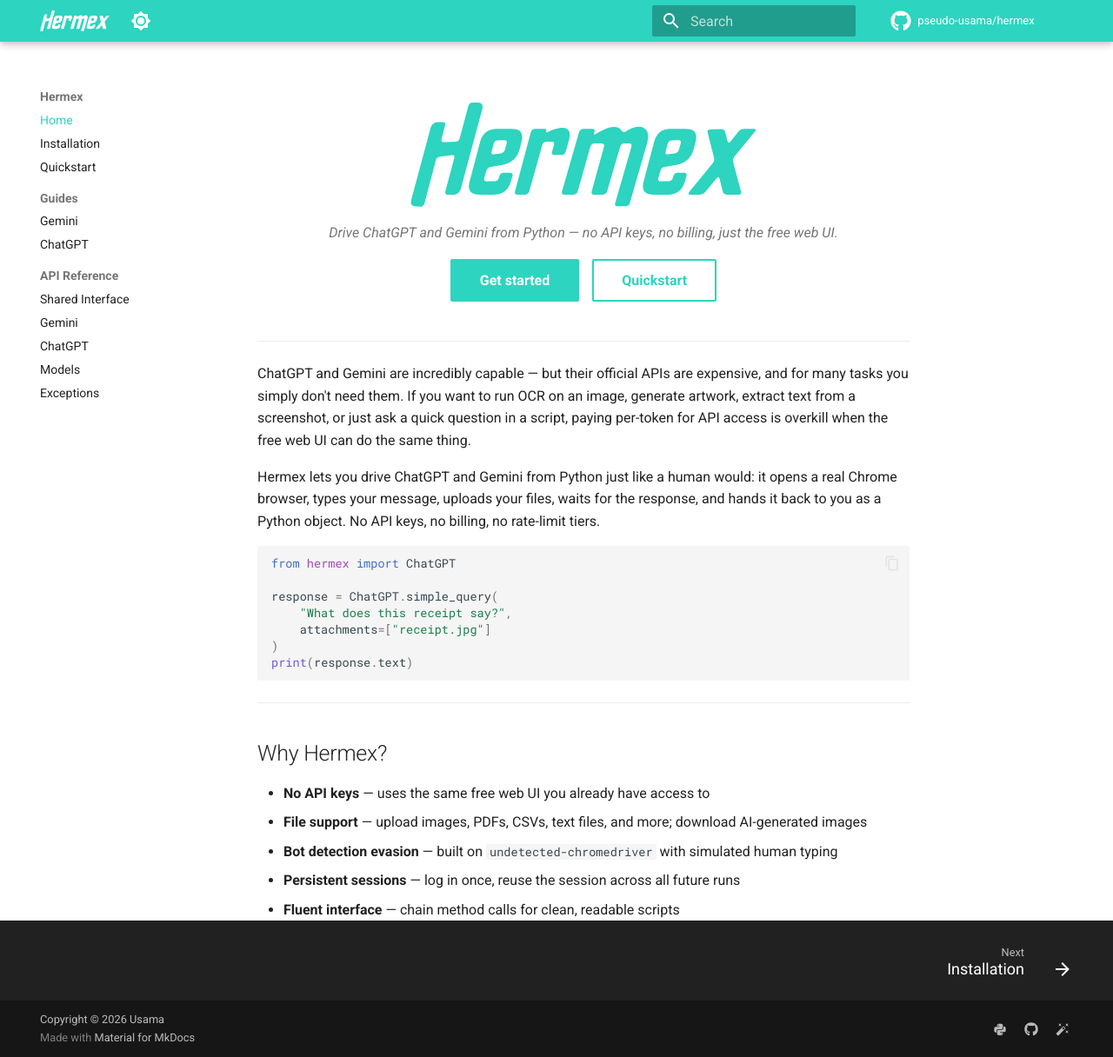
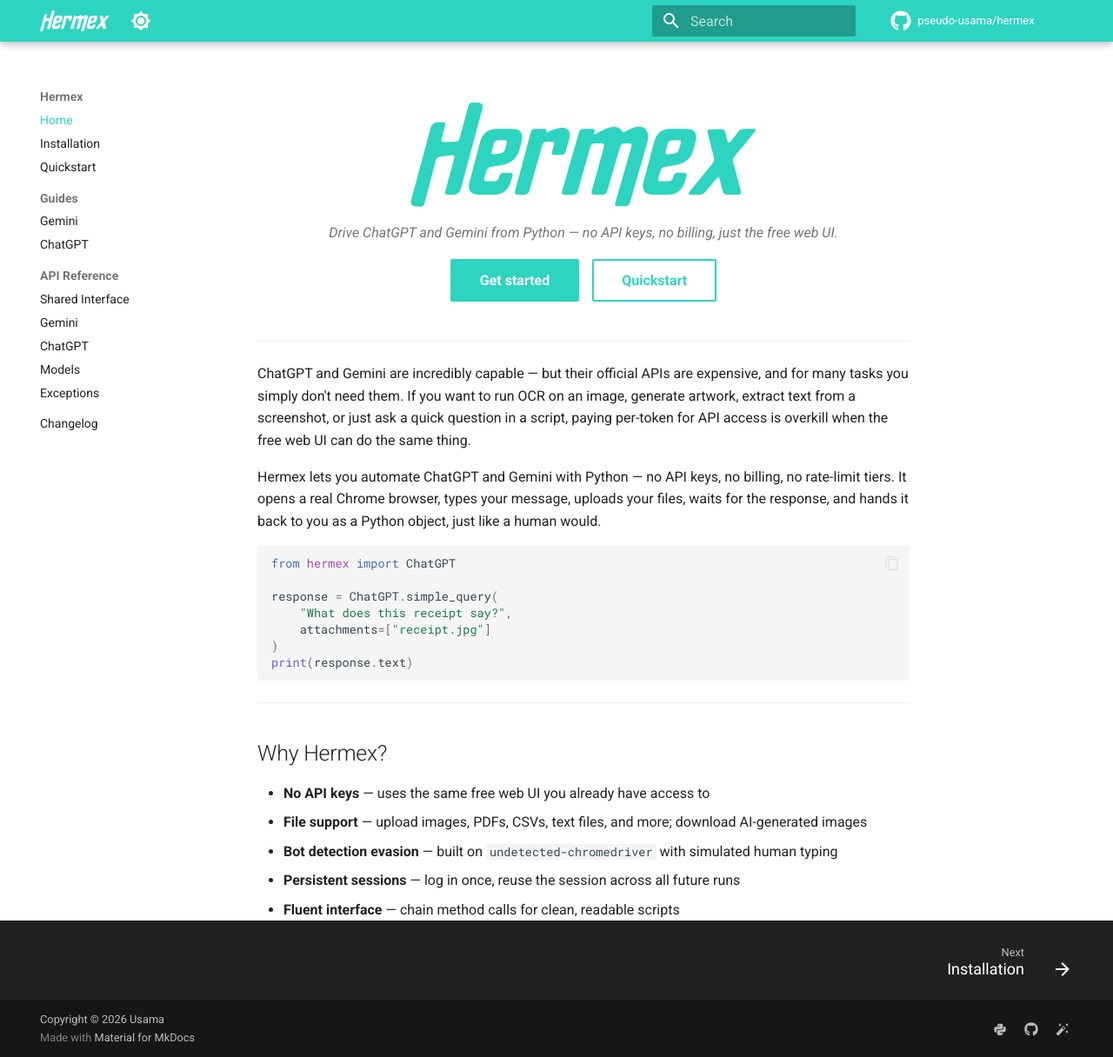
Before and after one commit to pseudo-usama/hermex, an MkDocs documentation site: the page built from docs/index.md, in a window 1280 px wide and 1216 px high. Shown: the whole window at 87% size. Built offline with MkDocs 1.6.1 and Material for MkDocs 9.7.7, drawn with Linux system fonts in a browser that asks for light colours; comment, search, counter and statistics services are not loaded.

Commit message:
add changelog documentation and update README for clarity

````diff
--- a/docs/index.md
+++ b/docs/index.md
@@ -20,7 +20,7 @@
 
 ChatGPT and Gemini are incredibly capable — but their official APIs are expensive, and for many tasks you simply don't need them. If you want to run OCR on an image, generate artwork, extract text from a screenshot, or just ask a quick question in a script, paying per-token for API access is overkill when the free web UI can do the same thing.
 
-Hermex lets you drive ChatGPT and Gemini from Python just like a human would: it opens a real Chrome browser, types your message, uploads your files, waits for the response, and hands it back to you as a Python object. No API keys, no billing, no rate-limit tiers.
+Hermex lets you automate ChatGPT and Gemini with Python — no API keys, no billing, no rate-limit tiers. It opens a real Chrome browser, types your message, uploads your files, waits for the response, and hands it back to you as a Python object, just like a human would.
 
 ```python
 from hermex import ChatGPT
--- a/mkdocs.yml
+++ b/mkdocs.yml
@@ -42,6 +42,9 @@
       anchor_linenums: true
   - pymdownx.superfences
   - pymdownx.inlinehilite
+  - pymdownx.snippets:
+      base_path: ["."]
+      check_paths: true
   - admonition
   - pymdownx.details
 
@@ -92,3 +95,4 @@
     - ChatGPT: api/chatgpt.md
     - Models: api/models.md
     - Exceptions: api/exceptions.md
+  - Changelog: changelog.md
--- a/pyproject.toml
+++ b/pyproject.toml
@@ -29,6 +29,7 @@
 Homepage = "https://hermex.usama.ai"
 Documentation = "https://hermex.usama.ai"
 Repository = "https://github.com/pseudo-usama/hermex"
+Changelog = "https://hermex.usama.ai/changelog/"
 
 [project.optional-dependencies]
 dev = ["ruff", "mkdocs", "mkdocs-material[imaging]", "mkdocstrings[python]"]
````
Also changed, not shown: README.md (+2 -1 lines), docs/changelog.md (added, +5 -0 lines).
